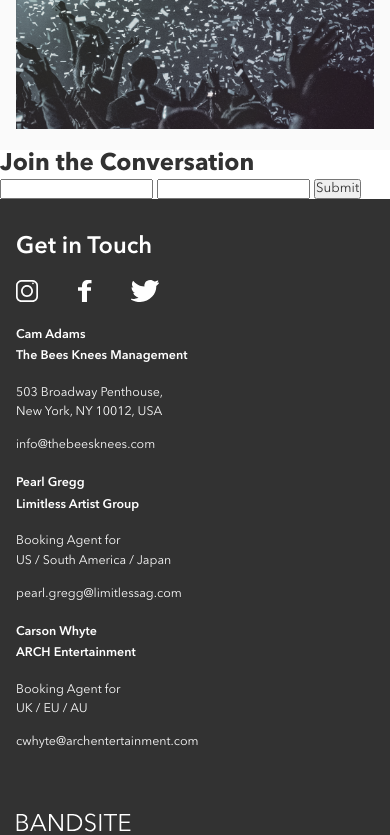
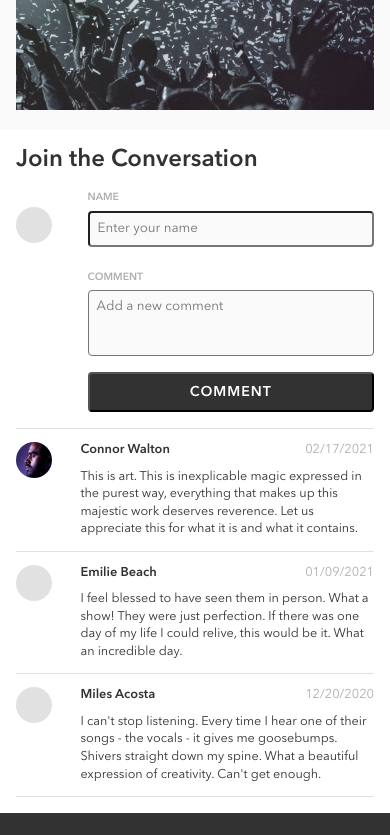
Before and after one commit to nancy-sun/Bandsite, a plain HTML site: page index.html in a window 390 px wide. Shown: the part 3020-3855 px from the top of the page. Drawn offline with Linux system fonts and the light colour scheme.

Commit message:
modified bio and show hero background position. add show hero responsive design. add scss style for bio comment. modified comment section structure

```diff
--- a/index.html
+++ b/index.html
@@ -86,30 +86,21 @@
             </div>
         </section>
 
-        <section class="comments">
-            <h2 class="comments__title">Join the Conversation</h2>
-            <div class="comments__post">
-                <div class="comment__avatar"></div>
-                <form class="comment__form" action="">
-                    <label for="name"></label>
-                    <input type="text" name="name" id="name">
-                    <label for="comment"></label>
-                    <input type="text" name="comment" id="comment">
-                    <input type="submit" value="Submit">
+        <section class="comment">
+            <h2 class="comment__title">Join the Conversation</h2>
+            <div class="comment__post">
+                <div class="comment__form-avatar avatar"></div>
+                <form class="comment__form" action="#">
+                    <label for="name">name</label>
+                    <input class="comment__form-name" type="text" name="name" id="name" placeholder="Enter your name">
+                    <label for="comment">comment</label>
+                    <textarea class="comment__form-text" name="comment" id="comment"
+                        placeholder="Add a new comment"></textarea>
+                    <button type="submit">comment</button>
                 </form>
             </div>
-            <div class="comment__default">
+            <div class="comment__list-wrap">
                 <ul class="comment__list">
-                    <!-- <li class="comment__box">
-                        <div class="comment__avatar">
-                            <img src="" alt="">
-                        </div>
-                        <div class="comment__context">
-                            <p class="comment__name"></p>
-                            <p class="comment__time"></p>
-                        </div>
-                        <p class="comment__text"></p>
-                    </li> -->
                 </ul>
             </div>
         </section>
--- a/scripts/index-page.js
+++ b/scripts/index-page.js
@@ -27,40 +27,41 @@ function displayComment(commentsArr) {
 
 const commentList = document.querySelector(".comment__list");
 
-//original function with everything
-// function createCommentContent(commentObj) {
-//     const commentBox = document.createElement("li");
-//     commentList.appendChild(commentBox);
-//     commentBox.classList.add("comment__box");
+// original function with everything
+function createCommentContent(commentObj) {
+    const commentBox = document.createElement("li");
+    commentList.appendChild(commentBox);
+    commentBox.classList.add("comment__box");
 
-//     const avatar = document.createElement("div");
-//     avatar.classList.add("comment__avatar");
-//     commentBox.appendChild(avatar);
+    const avatar = document.createElement("div");
+    avatar.classList.add("comment__avatar");
+    avatar.classList.add("avatar");
+    avatar.style.backgroundImage = `url(${commentObj.avatar})`
+    commentBox.appendChild(avatar);
 
-//     const avatarImg = document.createElement("img");
-//     avatarImg.src = commentObj.avatar;
-//     avatarImg.alt = "avatar";
-//     avatar.appendChild(avatarImg);
+    const context = document.createElement("div");
+    context.classList.add("comment__context");
+    commentBox.appendChild(context);
 
-//     const context = document.createElement("div");
-//     context.classList.add("comment__context");
-//     commentBox.appendChild(context);
+    const info = document.createElement("div");
+    info.classList.add("comment__info");
+    context.appendChild(info);
 
-//     const name = document.createElement("p")
-//     name.classList.add("comment__name");
-//     name.innerText = commentObj.name;
-//     context.appendChild(name);
+    const name = document.createElement("p")
+    name.classList.add("comment__name");
+    name.innerText = commentObj.name;
+    info.appendChild(name);
 
-//     const time = document.createElement("p");
-//     time.classList.add("comment__time");
-//     time.innerText = commentObj.timestamp;
-//     context.appendChild(time);
+    const time = document.createElement("p");
+    time.classList.add("comment__time");
+    time.innerText = commentObj.timestamp;
+    info.appendChild(time);
 
-//     const text = document.createElement("p");
-//     text.classList.add("comment__text");
-//     text.innerText = commentObj.text;
-//     commentBox.appendChild(text);
-// }
+    const text = document.createElement("p");
+    text.classList.add("comment__text");
+    text.innerText = commentObj.text;
+    context.appendChild(text);
+}
 
 
 displayComment(defaultComment);
--- a/styles/bio.scss
+++ b/styles/bio.scss
@@ -1,8 +1,8 @@
-@use "./partials/variables"as *;
-@use "./partials/global"as *;
-@use "./partials/typefaces"as *;
-@use "./partials/mixins"as*;
-@use "./partials/reset"as*;
+@use "./partials/variables" as *;
+@use "./partials/global" as *;
+@use "./partials/typefaces" as *;
+@use "./partials/mixins" as*;
+@use "./partials/reset" as*;
 
 
 .hero {
@@ -10,14 +10,16 @@
     background-position: center;
     background-size: cover;
     display: flex;
-    height: 13rem;
+    height: 11.8rem;
 
     @include tablet {
         height: 28rem;
+        background-position: bottom;
     }
 
     @include desktop {
         height: 39.5rem;
+        background-position: 0 25%;
     }
 
     &__title {
@@ -38,7 +40,7 @@
 
         @include desktop {
             font-size: 3.45rem;
-            top: 18rem;
+            top: 17rem;
             left: 8.1rem;
         }
     }
@@ -222,3 +224,118 @@
         }
     }
 }
+
+.avatar {
+    width: 36px;
+    height: 36px;
+    border-radius: 50%;
+    background-position: 20% 0;
+    background-size: cover;
+    background-color: $secondary-light;
+}
+
+.comment {
+    padding: 1rem;
+    display: flex;
+    flex-direction: column;
+
+    &__title {
+        font-size: 1.5rem;
+        font-weight: 600;
+        margin-bottom: 1rem;
+    }
+
+    &__post {
+        display: flex;
+        justify-content: space-between;
+        border-bottom: solid 1px $secondary-light;
+        padding-bottom: 1rem;
+    }
+
+    &__form {
+        display: flex;
+        flex-direction: column;
+        width: 80%;
+
+        &-avatar {
+            margin-top: 1rem;
+        }
+
+        & label {
+            color: $primary-light;
+            text-transform: uppercase;
+            font-size: 0.65rem;
+            font-weight: 600;
+            margin-bottom: 0.4rem;
+            //need to add form border and active state class name and style
+        }
+
+        & button {
+            color: $primary-lighter;
+            font-weight: 600;
+            font-size: 0.88rem;
+            letter-spacing: 1px;
+            background-color: $primary-dark;
+            text-transform: uppercase;
+            border-radius: 4px;
+            padding: 0.6rem;
+            margin-top: 1rem;
+        }
+
+        &-name {
+            border-radius: 4px;
+            padding: 0.5rem;
+            background-color: $secondary-lighter;
+            margin-bottom: 1.5rem;
+        }
+
+        &-text {
+            @extend .comment__form-name;
+            resize: none;
+            height: 3rem;
+            border-radius: 4px;
+            margin-bottom: 0;
+        }
+    }
+
+    &__list {
+        display: flex;
+        flex-direction: column;
+    }
+
+    &__box {
+        display: flex;
+        justify-content: space-between;
+        border-bottom: solid 1px $secondary-light;
+        padding: 0.8rem 0;
+    }
+
+    &__context {
+        display: flex;
+        flex-direction: column;
+        width: 82%; //is there a better way to do this? without this, the avatar gets squeezed
+        box-sizing: border-box;
+        gap: 0.6rem;
+    }
+
+    &__info {
+        display: flex;
+        justify-content: space-between;
+        font-size: 0.8rem;
+    }
+
+    &__name {
+        font-weight: 600;
+    }
+
+    &__time {
+        color: $primary-light;
+    }
+
+    &__text {
+        font-size: 0.79rem;
+        line-height: 1.1rem;
+    }
+
+
+}
--- a/styles/partials/_mixins.scss
+++ b/styles/partials/_mixins.scss
@@ -9,8 +9,3 @@
         @content;
     }
 }
-
-@mixin button {
-    max-width: 150px;
-    border-radius: 4px;
-}
--- a/styles/shows.scss
+++ b/styles/shows.scss
@@ -7,18 +7,20 @@
 
 .hero {
     background: linear-gradient($filter-color, $filter-color), url("../assets/Images/hero-shows.jpg");
-    background-position: center;
+    background-position: 0 30%;
     background-size: cover;
     display: flex;
     flex-direction: column;
-    height: 17.5rem;
+    height: 17.2rem;
 
     @include tablet {
+        background-position: 0 45%;
         height: 30.7rem;
     }
 
     @include desktop {
         height: 39.5rem;
+        background-position: 0 30%;
     }
 
     &__text {
@@ -38,6 +40,10 @@
             top: 3.5rem;
         }
 
+        @include desktop {
+            top: 12.3rem;
+            left: 8.1rem;
+        }
     }
 
     &__title {
@@ -61,9 +67,11 @@
         }
 
         @include desktop {
-            font-size: 3.45rem;
-            top: 18rem;
+            width: 31rem;
+            font-size: 3.5rem;
+            top: 13.2rem;
             left: 8.1rem;
+            letter-spacing: 2.6px;
         }
 
     }
@@ -80,11 +88,19 @@
             left: 2.2rem;
         }
 
+        @include desktop {
+            width: 25.6rem;
+            left: 46rem;
+            top: 5.3rem;
+        }
+
+        @include desktop {}
+
         & iframe {
             height: 6rem;
 
             @include tablet {
-                height: 8.4rem;
+                height: 8.5rem;
             }
         }
     }
```
Also changed, not shown: pages/shows.html (+1 -1 lines), styles/bio.css, styles/shows.css.
